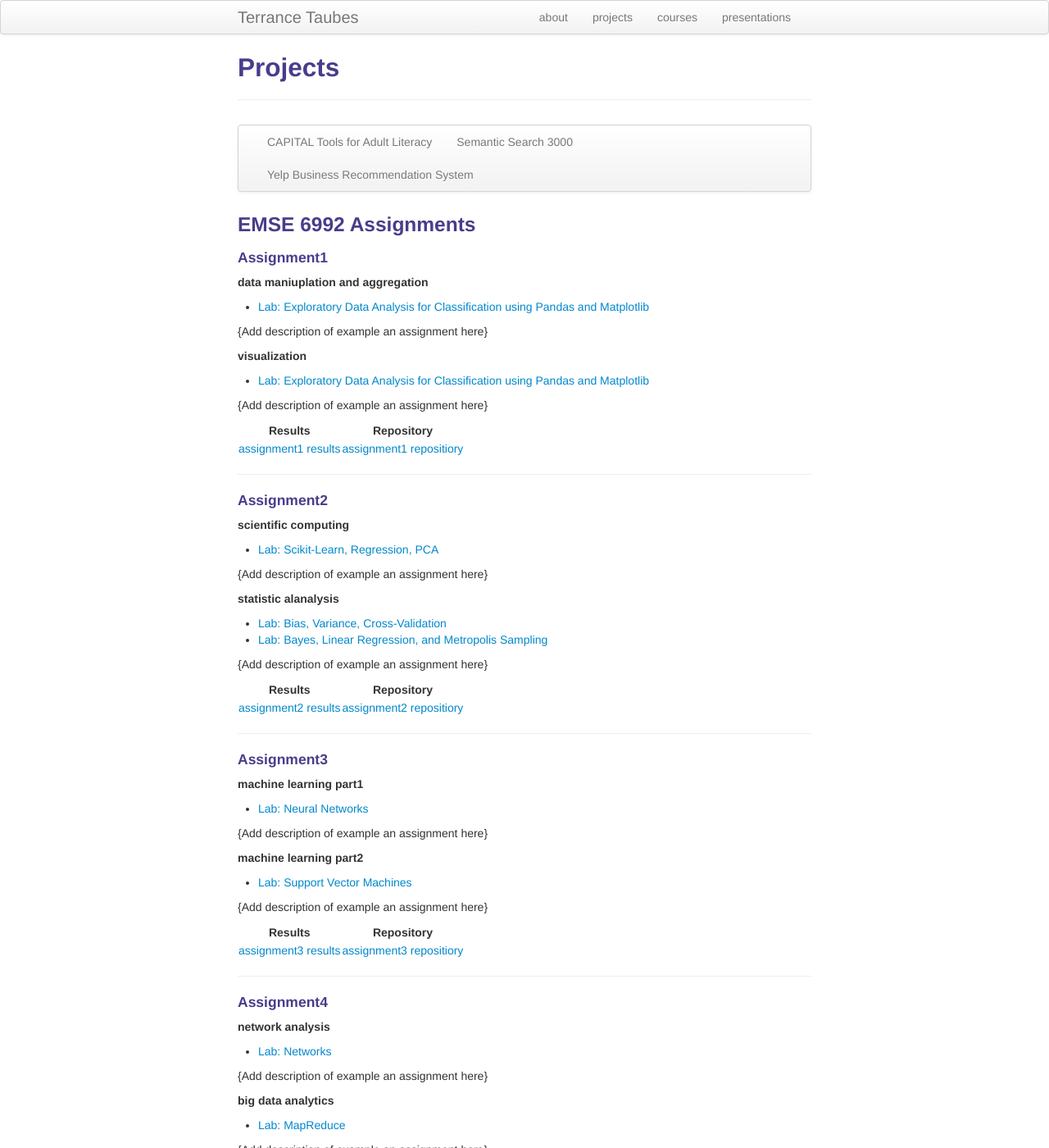
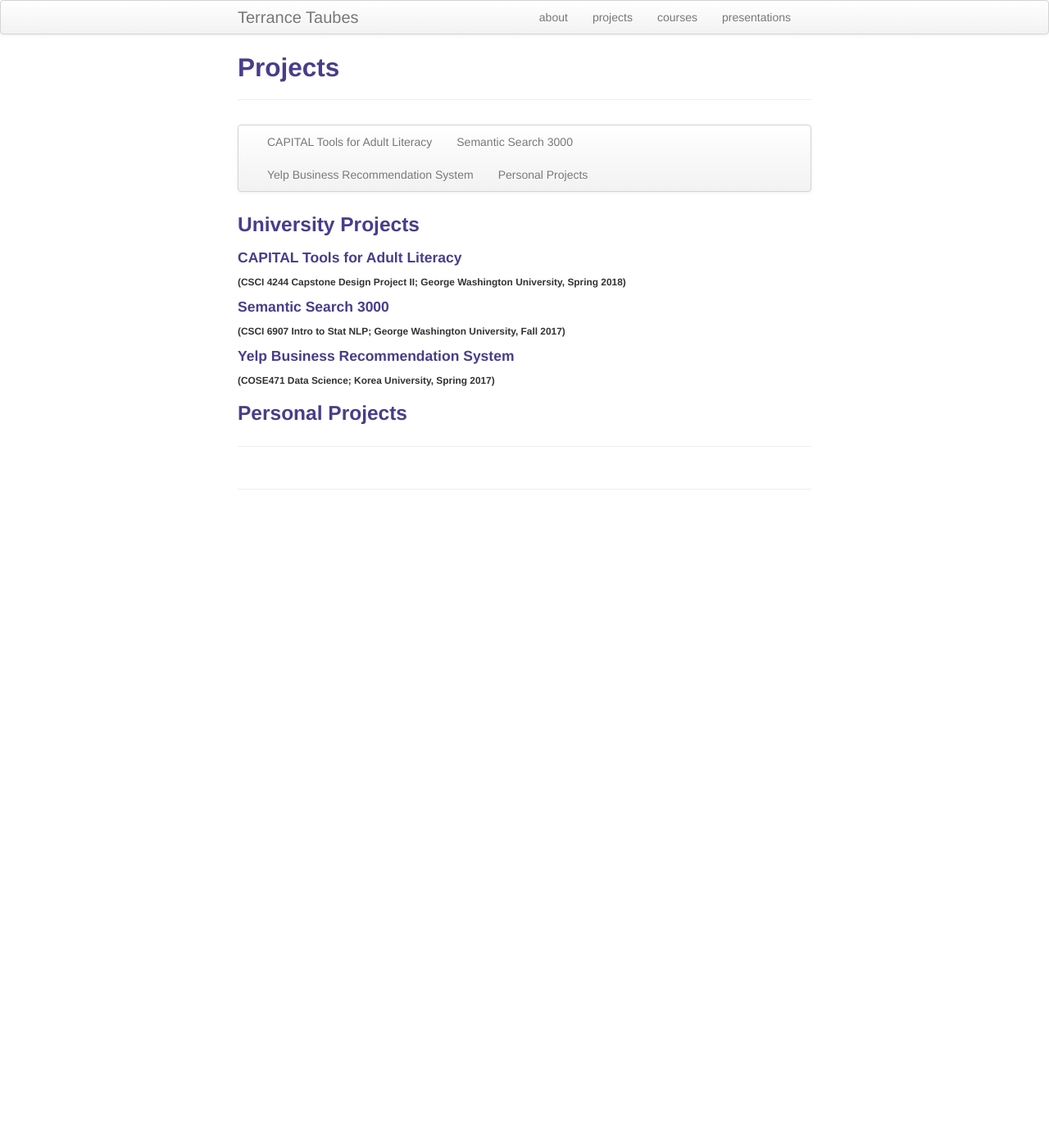
Before and after one commit to terrytaubes/terrytaubes.github.io, a Jekyll site: the page built from pages/projects.md, in a window 1280 px wide and 1400 px high. Shown: the whole window at 82% size. Built offline with Jekyll 4.4.1, drawn with Linux system fonts in a browser that asks for light colours; some of the changed text lies outside the part shown.

Commit message:
Update projects.md

```diff
--- a/pages/projects.md
+++ b/pages/projects.md
@@ -8,128 +8,28 @@ description: All Projects
 <div class="navbar">
     <div class="navbar-inner">
         <ul class="nav">
-            <li><a href="#">CAPITAL Tools for Adult Literacy</a></li>
-            <li><a href="#">Semantic Search 3000</a></li>
-            <li><a href="#">Yelp Business Recommendation System</a></li>
-            <!-- <li><a href="#Assignment4">Assignment4</a></li> -->
+            <li><a href="#capital">CAPITAL Tools for Adult Literacy</a></li>
+            <li><a href="#ss3k">Semantic Search 3000</a></li>
+            <li><a href="#yelp">Yelp Business Recommendation System</a></li>
+            <li><a href="#personal">Personal Projects</a></li>
         </ul>
     </div>
 </div>
 
 
-### EMSE 6992 Assignments
-####  <a name="Assignment1"></a>Assignment1
-##### <a name="datamanipulationandaggregation"></a>data maniuplation and aggregation
-* [Lab: Exploratory Data Analysis for Classification using Pandas and Matplotlib](https://github.com/bsharvey/EMSEDataAnalytics/blob/master/EMSE6992_Labs/lab3/lab3full.ipynb)
-
-{Add description of example an assignment here}
+### University Projects
+####  <a name="capital"></a>CAPITAL Tools for Adult Literacy
+###### (CSCI 4244 Capstone Design Project II; George Washington University, Spring 2018)
 
 
-##### <a name="visualization"></a>visualization
-* [Lab: Exploratory Data Analysis for Classification using Pandas and Matplotlib](https://github.com/bsharvey/EMSEDataAnalytics/blob/master/EMSE6992_Labs/lab3/lab3full.ipynb)
-
-{Add description of example an assignment here}
-
-Results | Repository
----|---
-[assignment1 results]()| [assignment1 repositiory]()
-
----
+#### <a name="ss3k"></a>Semantic Search 3000
+###### (CSCI 6907 Intro to Stat NLP; George Washington University, Fall 2017)
 
 
-####  <a name="Assignment2"></a>Assignment2
-##### <a name="scientificcomputing"></a>scientific computing
-* [Lab: Scikit-Learn, Regression, PCA](https://github.com/bsharvey/EMSEDataAnalytics/blob/master/EMSE6992_Labs/lab4/Lab4full.ipynb)
+#### <a name="yelp"></a>Yelp Business Recommendation System
+###### (COSE471 Data Science; Korea University, Spring 2017)
 
-{Add description of example an assignment here}
-
-
-##### <a name="statisticalanalysis"></a>statistic alanalysis
-* [Lab: Bias, Variance, Cross-Validation](https://github.com/bsharvey/EMSEDataAnalytics/blob/master/EMSE6992_Labs/lab5/Lab5.ipynb)
-* [Lab: Bayes, Linear Regression, and Metropolis Sampling](https://github.com/bsharvey/EMSEDataAnalytics/tree/master/EMSE6992_Labs/lab6)
-
-{Add description of example an assignment here}
-
-| Results                | Repository                 |
-| ---------------------- |:--------------------------:|
-| [assignment2 results]()| [assignment2 repositiory]()|
-
----
-
-
-####  <a name="Assignment3"></a>Assignment3
-##### <a name="deeplearning"></a>machine learning part1
-* [Lab: Neural Networks](https://github.com/bsharvey/EMSEDataAnalytics/blob/master/EMSE6992_Labs/lab10/Lab_10.ipynb)
-
-{Add description of example an assignment here}
-
-
-##### <a name="machinelearning"></a>machine learning part2
-* [Lab: Support Vector Machines](https://github.com/bsharvey/EMSEDataAnalytics/blob/master/EMSE6992_Labs/lab10/Lab_10.ipynb)
-
-{Add description of example an assignment here}
-
-
-| Results                | Repository                 |
-| ---------------------- |:--------------------------:|
-| [assignment3 results]()| [assignment3 repositiory]()|
-
----
-
-
-
-####  <a name="Assignment4"></a>Assignment4
-##### <a name="networkanalysis"></a>network analysis
-* [Lab: Networks](https://github.com/bsharvey/EMSEDataAnalytics/blob/master/EMSE6992_Labs/lab9/lab_9_with_answers.ipynb)
-
-{Add description of example an assignment here}
-
-
-##### <a name="bigdataanalytics"></a>big data analytics
-* [Lab: MapReduce](https://github.com/bsharvey/EMSEDataAnalytics/blob/master/EMSE6992_Labs/lab8/lab8_mapreduce.ipynb)
-
-{Add description of example an assignment here}
-
-
-| Results                | Repository                 |
-| ---------------------- |:--------------------------:|
-| [assignment4 results]()| [assignment4 repositiory]()|
-
----
-
-
-####  <a name="ExtraCredit"></a>Extra Credit Assignment
-##### <a name="webscraping"></a>webs craping
-* [Lab: Web Scraping](https://github.com/bsharvey/EMSEDataAnalytics/blob/master/EMSE6992_Labs/lab2/Lab_2_A_Johanna.ipynb)
-
-{Add description of example an assignment here}
-
-
-##### <a name="textprocessing"></a>sampling and text processing
-* [Lab: Sampling and Text Processing ](https://github.com/bsharvey/EMSEDataAnalytics/blob/master/EMSE6992_Labs/lab7/GibbsSampler.ipynb)
-
-{Add description of example an assignment here}
-
-
-| Results                | Repository                 |
-| ---------------------- |:--------------------------:|
-| [Extra Credit results]()| [Extra Credit repositiory]()|
-
----
-
-
-#### EMSE 6992 Labs
-##### <a name="labassignments"></a>lab assignments
-
-* [Web Scraping](https://github.com/bsharvey/EMSEDataAnalytics/blob/master/EMSE6992_Labs/lab2/Lab_2_A_Johanna.ipynb)
-* [Exploratory Data Analysis for Classification using Pandas and Matplotlib](https://github.com/bsharvey/EMSEDataAnalytics/blob/master/EMSE6992_Labs/lab3/lab3full.ipynb)
-* [Scikit-Learn, Regression, PCA](https://github.com/bsharvey/EMSEDataAnalytics/blob/master/EMSE6992_Labs/lab4/Lab4full.ipynb)
-* [Bias, Variance, Cross-Validation](https://github.com/bsharvey/EMSEDataAnalytics/blob/master/EMSE6992_Labs/lab5/Lab5.ipynb)
-* [Bayes, Linear Regression, and Metropolis Sampling](https://github.com/bsharvey/EMSEDataAnalytics/tree/master/EMSE6992_Labs/lab6)
-* [Support Vector Machines](https://github.com/bsharvey/EMSEDataAnalytics/blob/master/EMSE6992_Labs/lab10/Lab_10.ipynb)
-* [Networks](https://github.com/bsharvey/EMSEDataAnalytics/blob/master/EMSE6992_Labs/lab9/lab_9_with_answers.ipynb)
-* [MapReduce](https://github.com/bsharvey/EMSEDataAnalytics/blob/master/EMSE6992_Labs/lab8/lab8_mapreduce.ipynb)
-
+### <a name="personal"></a>Personal Projects
 
 
 ---
```
